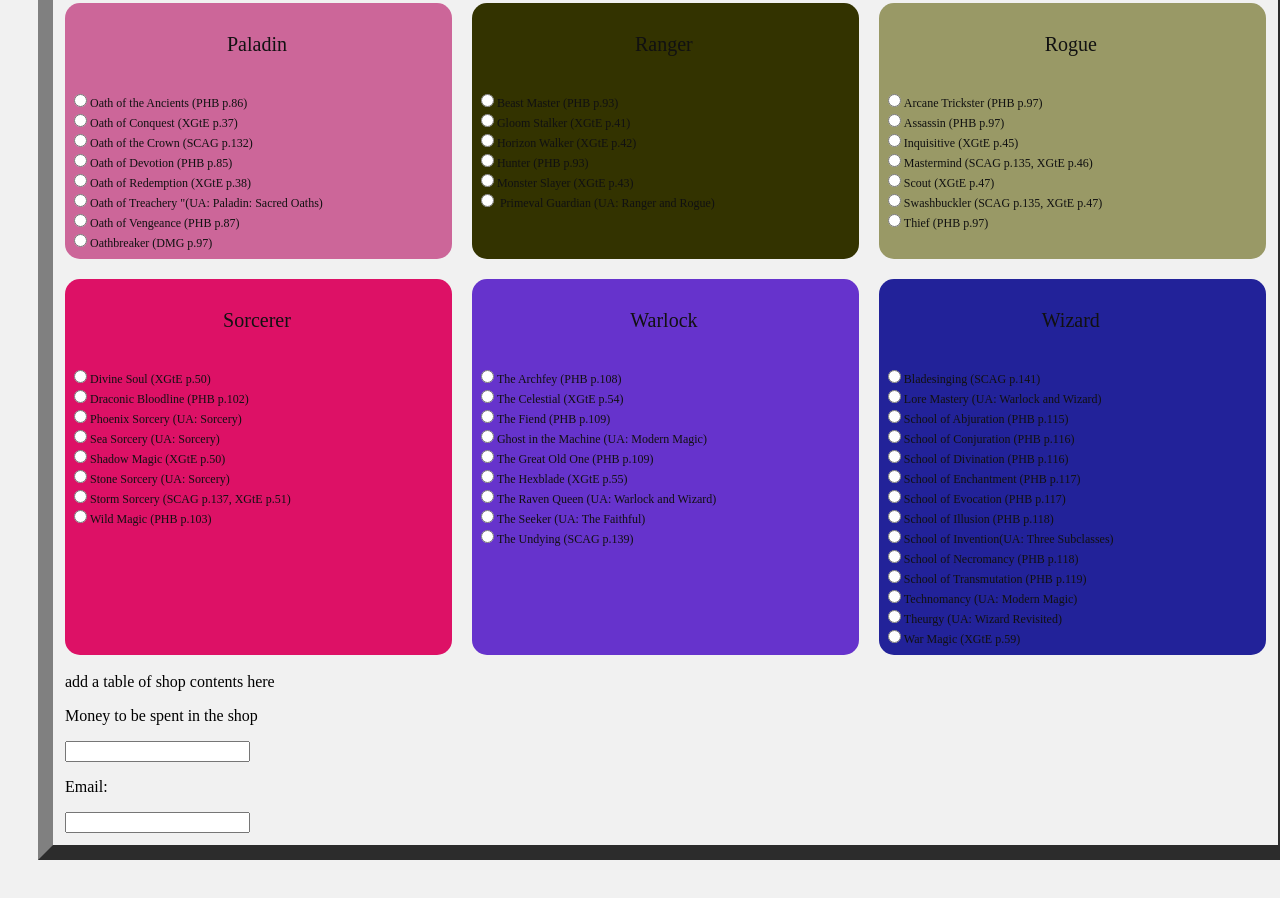
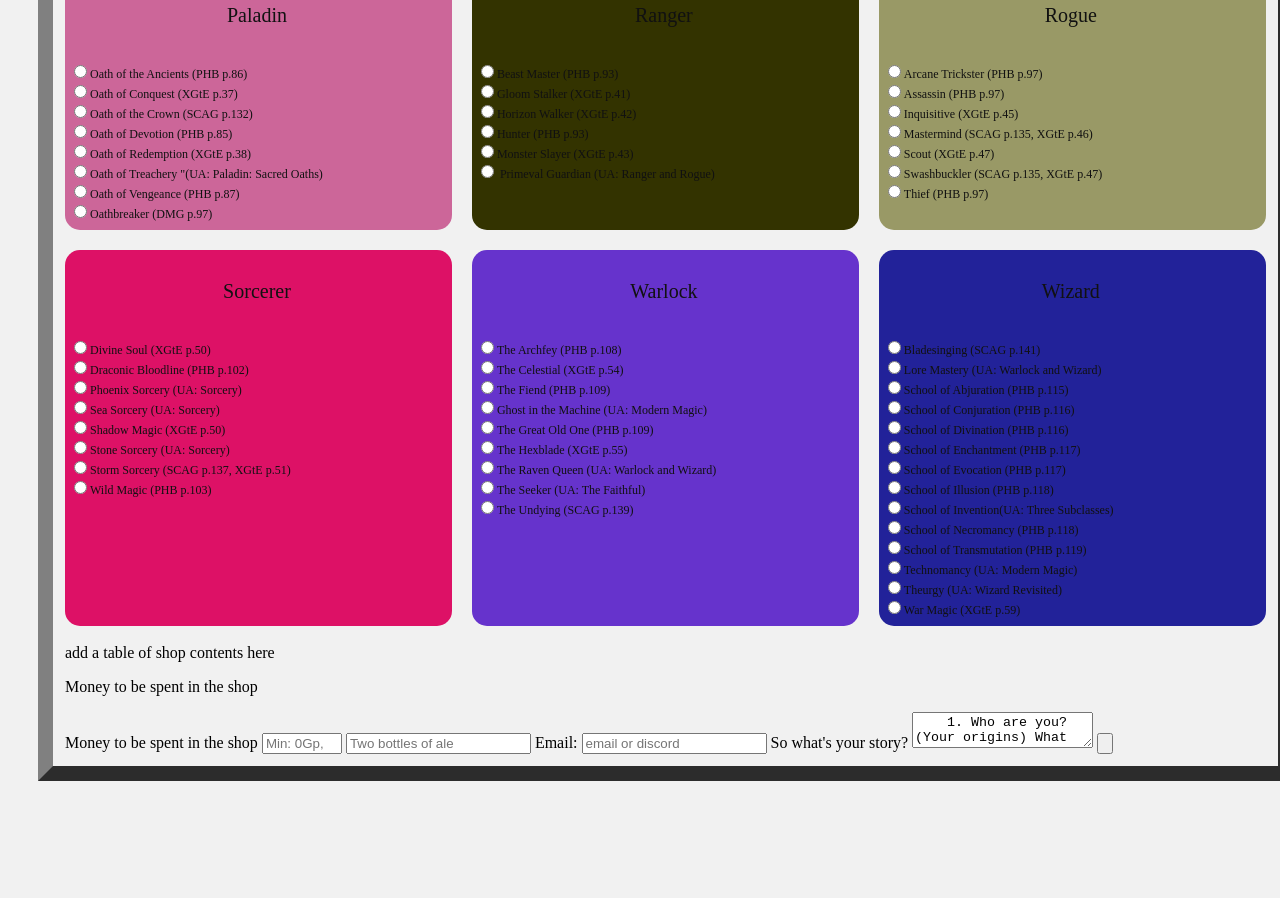
Before and after one commit to LukasPtakauskas/Survey-form, a plain HTML site: page index.html in a window 1280 px wide. Shown: the part 994-1892 px from the top of the page. After the commit the page ends 1815 px from the top, so only its background shows below. Drawn offline with Linux system fonts and the light colour scheme.

Commit message:
upgrade 14/17

```diff
--- a/index.html
+++ b/index.html
@@ -10,12 +10,14 @@
 
 <body>
 <h1 id="title"> A Character biuld form </h1>
-<p id="Description"> Create a character </p>
+<p id="description"> Create a character </p>
 <div id="main">
   <form id="survey-form">
     <div id="nameContain">
-    <p>Name:</p>
-    <input name="name" id="name" type="text" required></div>
+
+    <label id="name-label"> Name:</label>
+
+    <input name="name" id="name" type="text" placeholder="Player name"required></div>
     <div id="charNameContain">
     <p>Character name:</p>
     <input name="nickname" id="nickname" type="text">
@@ -239,14 +241,26 @@ Theurgy">Theurgy (UA: Wizard Revisited)<br>
     </div>
     <br> add a table of shop contents here
     <p> Money to be spent in the shop</p>
-    <input id="number">
-    <p>Email:</p>
-    <input name="nickname" id="email" type="text" required>
-    <!--
-  make a validator for email
+    <label id="number-label"> Money to be spent in the shop</label>
+    <input id="number" type="number" step="0.1" placeholder="Min: 0Gp, max: 350Gp" min = "0" max="350">
+    <input id ="shoping-list" type="text" placeholder="Two bottles of ale">
+    <label id="email-label"> Email:</label>
+    <input name="email" id="email" type="email" pattern="+@+" placeholder="email or discord" required>
 
--->
+    <label for="story-extra">So what's your story?</label>
+    <textarea id="story-extra" name="advanced +1" maxlength="200"
+                  wrap="hard">
+    1. Who are you? (Your origins) What is your name? Is it known to other people or are you called that way only by your close relatives, giving other name publicly? What is your race? Are you proud of your race or you don’t seem to divide people by them, or, at least, don’t give it significance? How old are you?
+    2. What is your background? (Your ties to the world) Do you have a family you grew in or started yourself or are you an orphan, refugee or apprentice? Who and how did they raise you? Are they far from here? Do you have a way to keep in touch? Are they settled down or somewhere out in the world? Are you aiming to meet them? Do they know why you left? (Backgrounds for ideas)
+    3. How do you look? (Your appearance) What is your physical appearance? Height, weight, build? What do you wear (Any of the kits or your own outfit)? Do you have anything that makes you distinguishable? Piercing, jewelry, beard, tattoos, missing limbs, scars, bald head, a sigil on your coat or coat of arms on your shield? Do they mean anything to you or your background or are they just decorations? Do they have any significance in the world?
+    4. What is your class? (Your skill expectations) Where did you receive your training? Was it someone from your background that helped you achieve the skills you have now or were you a self-tutor?
+    5. Where do you come from? (Your image and comfort)  Are you local, coming from somewhere known or are you hailing from somewhere exotic: cold north, vast deserts and steppes, unexplored jungles or distant metropolis? Is there anything extraordinary or unusual to local customs that you bring from your culture: habits, looks, weapons, outfits, accent or social interactions?
+    6. What is your character? (Your role-play) What are your goals, ideals, beliefs, religion, wishes, bonds, flaws, quirks, weaknesses?  Do people see you as talkative, happy, hot-headed, cold-hearted, reserved or detached?
+    7. Why are you here? (Your ties to the story) Why have you left what you had for adventuring? A personal or guild quest, search for something important, wanderlust, hunt for fortune, a service, a deed or something else? Or maybe you only dream of starting to do something of the previously mentioned?
+    8. What people speak of you? (Your representation) What are two positive, two negative and one fake rumor, that people speak of you? (You can use the answers from before or think of something new: your stats, your deeds, your companionship, your training, your horse, etc.)
+                </textarea>
 
+  <input type="button" id="submit">
   </form>
 
   </form>
--- a/style.css
+++ b/style.css
@@ -6,7 +6,7 @@ body{
   text-align:center;
   font-color:#131313;
 }
-#Description{
+#description{
   text-align:center;
   font-color:#131313;
 }
```
